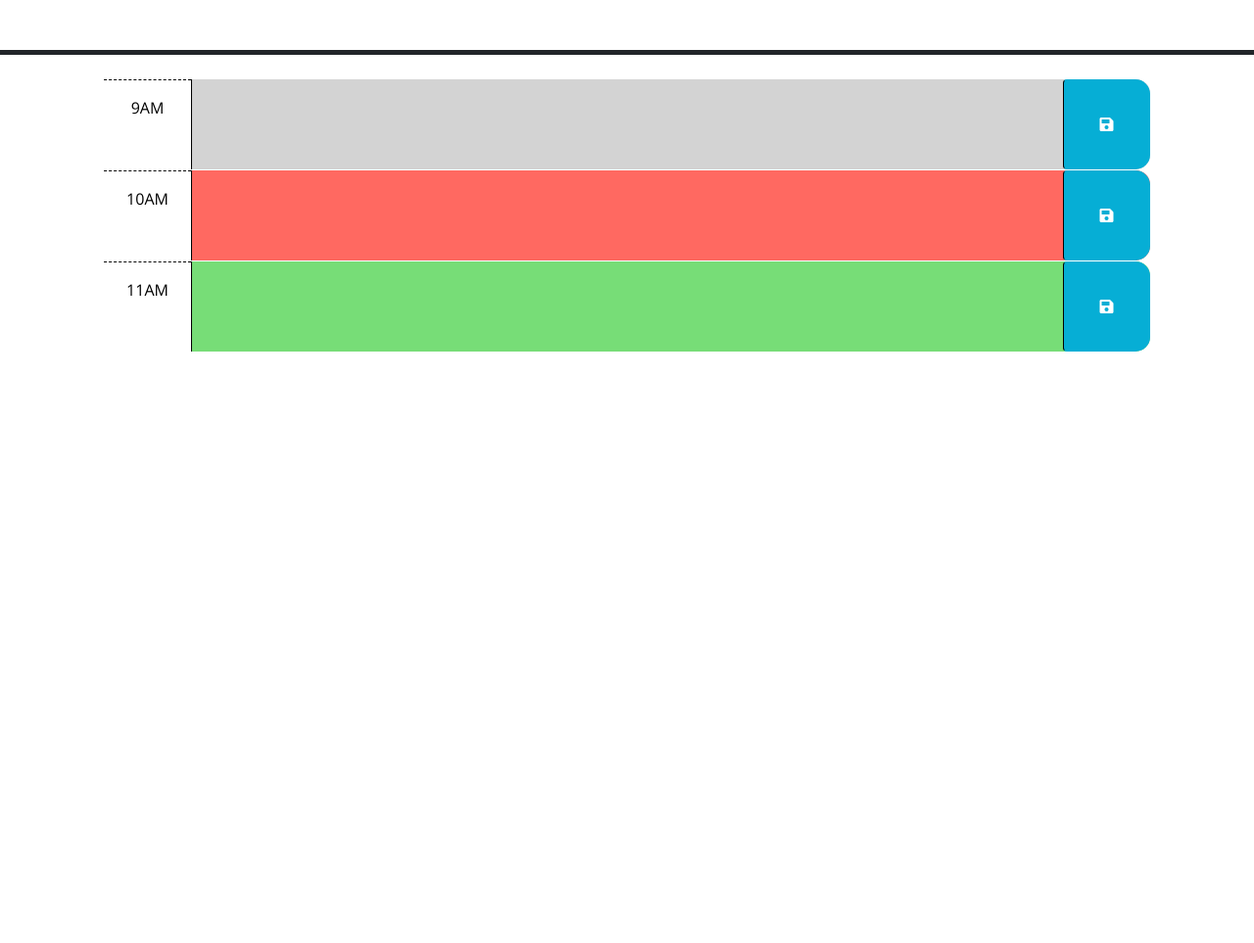
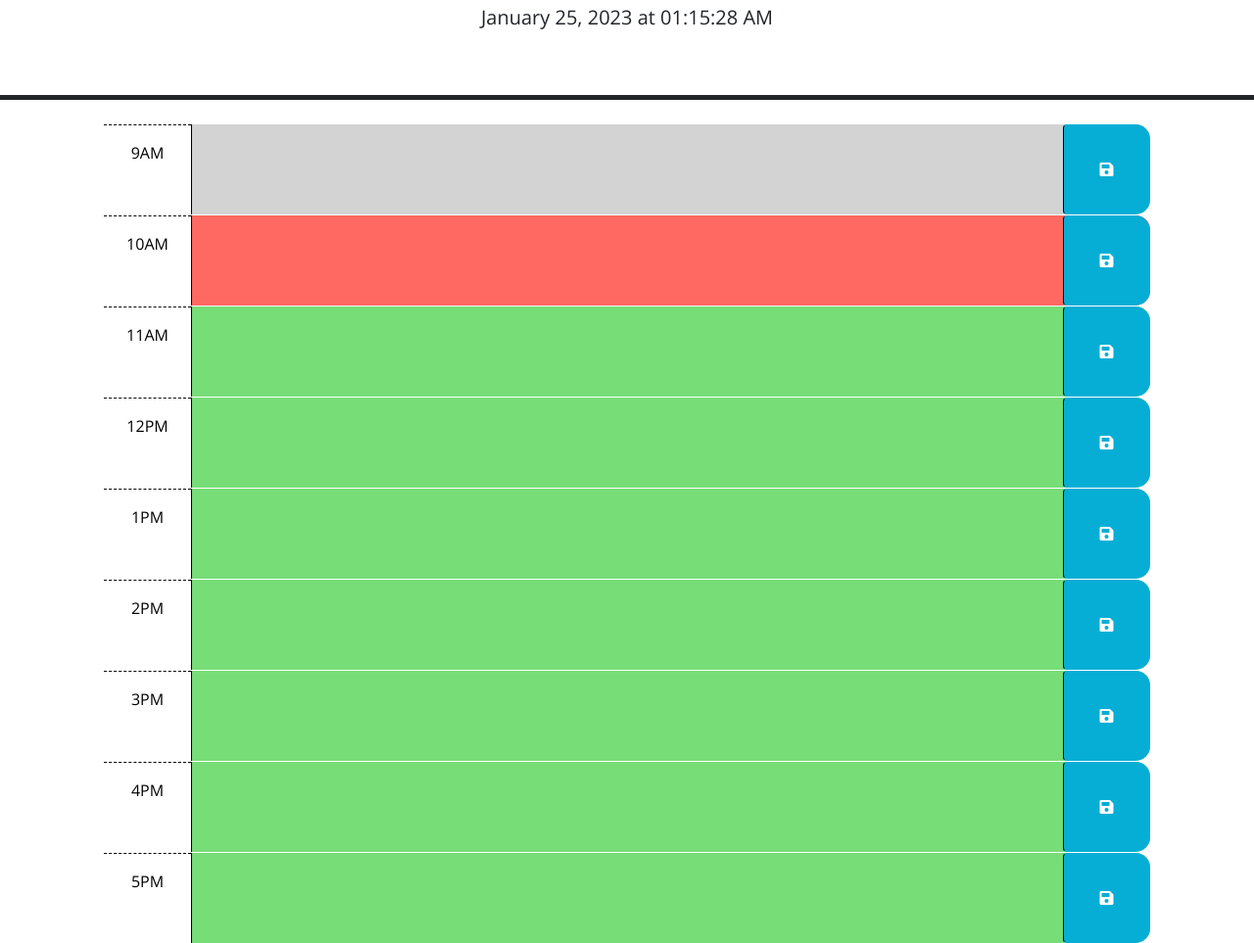
Before and after one commit to chefkeii/bootcamp-challenge-five, a plain HTML site: page index.html in a window 1280 px wide. Shown: the part 176-1139 px from the top of the page at 98% size. Before the commit the page ends 800 px from the top, so only its background shows below. Drawn offline with nearby package versions, Linux system fonts and the light colour scheme; files that its build step writes are made by us from their sources.

Commit message:
added starter code, created time block, HTML and CSS

```diff
--- a/index.html
+++ b/index.html
@@ -66,6 +66,54 @@
         </button>
       </div>
 
+      <div id="hour-11" class="row time-block future">
+        <div class="col-2 col-md-1 hour text-center py-3">12PM</div>
+        <textarea class="col-8 col-md-10 description" rows="3"> </textarea>
+        <button class="btn saveBtn col-2 col-md-1" aria-label="save">
+          <i class="fas fa-save" aria-hidden="true"></i>
+        </button>
+      </div>
+
+      <div id="hour-11" class="row time-block future">
+        <div class="col-2 col-md-1 hour text-center py-3">1PM</div>
+        <textarea class="col-8 col-md-10 description" rows="3"> </textarea>
+        <button class="btn saveBtn col-2 col-md-1" aria-label="save">
+          <i class="fas fa-save" aria-hidden="true"></i>
+        </button>
+      </div>
+
+      <div id="hour-11" class="row time-block future">
+        <div class="col-2 col-md-1 hour text-center py-3">2PM</div>
+        <textarea class="col-8 col-md-10 description" rows="3"> </textarea>
+        <button class="btn saveBtn col-2 col-md-1" aria-label="save">
+          <i class="fas fa-save" aria-hidden="true"></i>
+        </button>
+      </div>
+
+      <div id="hour-11" class="row time-block future">
+        <div class="col-2 col-md-1 hour text-center py-3">3PM</div>
+        <textarea class="col-8 col-md-10 description" rows="3"> </textarea>
+        <button class="btn saveBtn col-2 col-md-1" aria-label="save">
+          <i class="fas fa-save" aria-hidden="true"></i>
+        </button>
+      </div>
+
+      <div id="hour-11" class="row time-block future">
+        <div class="col-2 col-md-1 hour text-center py-3">4PM</div>
+        <textarea class="col-8 col-md-10 description" rows="3"> </textarea>
+        <button class="btn saveBtn col-2 col-md-1" aria-label="save">
+          <i class="fas fa-save" aria-hidden="true"></i>
+        </button>
+      </div>
+
+      <div id="hour-11" class="row time-block future">
+        <div class="col-2 col-md-1 hour text-center py-3">5PM</div>
+        <textarea class="col-8 col-md-10 description" rows="3"> </textarea>
+        <button class="btn saveBtn col-2 col-md-1" aria-label="save">
+          <i class="fas fa-save" aria-hidden="true"></i>
+        </button>
+      </div>
+
     <script src="https://code.jquery.com/jquery-3.4.1.min.js"></script>
     <script
       src="https://cdn.jsdelivr.net/npm/dayjs@1.11.3/dayjs.min.js"
@@ -73,6 +121,6 @@
       crossorigin="anonymous"
     ></script>
 
-    <script src="script.js"></script>
+    <script src="./script.js"></script>
   </body>
 </html>
--- /dev/null
+++ b/script.js
@@ -0,0 +1,6 @@
+function currenttime() {
+  var rightNow = dayjs().format('MMMM DD, YYYY [at] hh:mm:ss A');
+  $("#currentDay").text(rightNow);
+  }
+currenttime()
+setInterval (currenttime, 1000)
--- /dev/null
+++ b/style.css
@@ -0,0 +1,59 @@
+body {
+  font-family: 'Open Sans', sans-serif;
+  font-size: 16px;
+}
+
+textarea {
+  background: transparent;
+  border: none;
+  resize: none;
+  color: #000000;
+  border-left: 1px solid black;
+  padding: 10px;
+}
+
+.description {
+  white-space: pre-wrap;
+}
+
+.time-block {
+  border-radius: 15px;
+}
+
+.row {
+  border-top: 1px solid white;
+}
+
+.hour {
+  background-color: #ffffff;
+  color: #000000;
+  border-top: 1px dashed #000000;
+}
+
+.past {
+  background-color: #d3d3d3;
+  color: white;
+}
+
+.present {
+  background-color: #ff6961;
+  color: white;
+}
+
+.future {
+  background-color: #77dd77;
+  color: white;
+}
+
+.saveBtn {
+  border-left: 1px solid black;
+  border-top-right-radius: 15px;
+  border-bottom-right-radius: 15px;
+  background-color: #06aed5;
+  color: white;
+}
+
+.saveBtn i:hover {
+  font-size: 20px;
+  transition: all 0.3s ease-in-out;
+}
```
